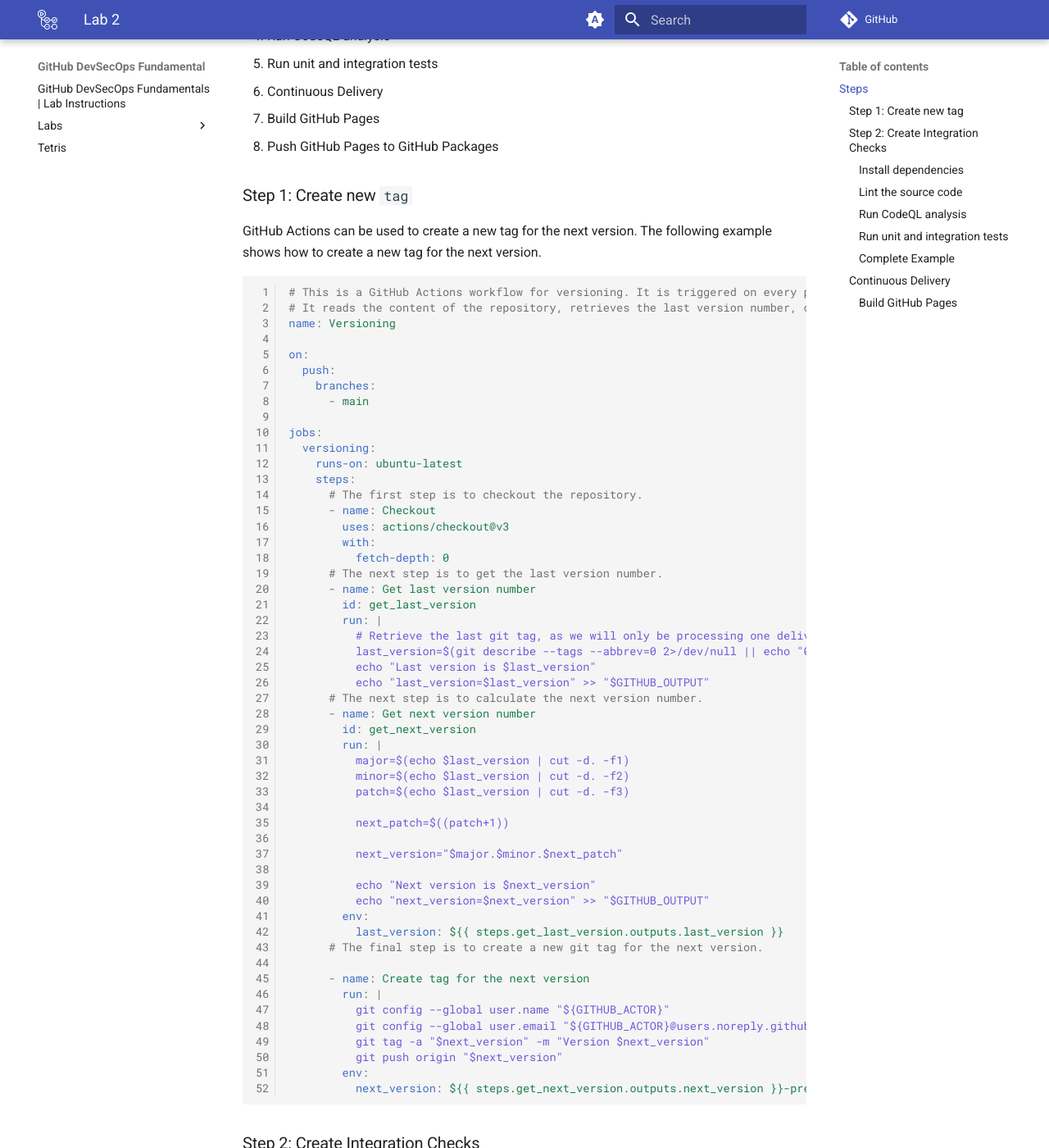
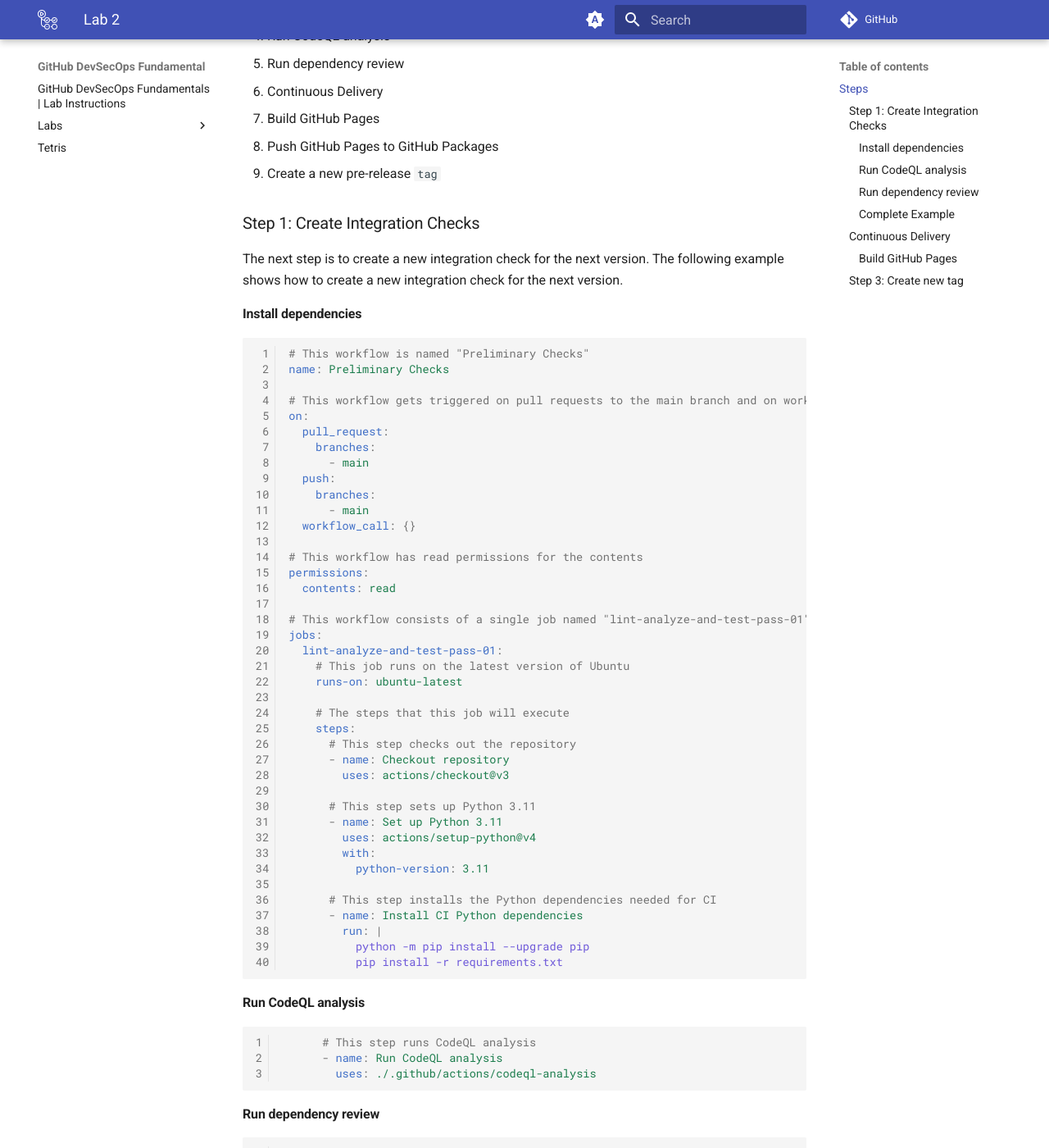
Before and after one commit to githubuniverseworkshops/github-devsecops-fundamentals, an MkDocs documentation site: the page built from docs/Software-Supply-Chain/REAMD.md, in a window 1280 px wide and 1400 px high, scrolled down 300 px. Shown: the whole window at 82% size. Built offline with MkDocs 1.6.1 and Material for MkDocs 9.7.7, drawn with Linux system fonts in a browser that asks for light colours; comment, search, counter and statistics services are not loaded; some of the changed text lies outside the part shown.

Commit message:
update workflow version

````diff
--- a/docs/Software-Supply-Chain/REAMD.md
+++ b/docs/Software-Supply-Chain/REAMD.md
@@ -3,75 +3,17 @@
 
 ## Steps
 
-1. Create a new `tag`
-2. Create Integration Checks
+1. Create Integration Checks
   - Install dependencies
+  - Lint the source code
   - Run CodeQL analysis
-  - Run unit and integration tests
-3. Continuous Delivery
+  - Run dependency review
+2. Continuous Delivery
   1. Build GitHub Pages
   2. Push GitHub Pages to GitHub Packages
+3. Create a new pre-release `tag`
 
-### Step 1: Create new `tag`
-
-GitHub Actions can be used to create a new tag for the next version. The following example shows how to create a new tag for the next version.
-
-```yaml
-# This is a GitHub Actions workflow for versioning. It is triggered on every push to the main branch.
-# It reads the content of the repository, retrieves the last version number, calculates the next version number, and creates a new git tag for the next version.
-name: Versioning
-
-on:
-  push:
-    branches:
-      - main
-
-jobs:
-  versioning:
-    runs-on: ubuntu-latest
-    steps:
-      # The first step is to checkout the repository.
-      - name: Checkout
-        uses: actions/checkout@v3
-        with:
-          fetch-depth: 0
-      # The next step is to get the last version number.
-      - name: Get last version number
-        id: get_last_version
-        run: |
-          # Retrieve the last git tag, as we will only be processing one delivery line.
-          last_version=$(git describe --tags --abbrev=0 2>/dev/null || echo "0.0.0")
-          echo "Last version is $last_version"
-          echo "last_version=$last_version" >> "$GITHUB_OUTPUT"
-      # The next step is to calculate the next version number.
-      - name: Get next version number
-        id: get_next_version
-        run: |
-          major=$(echo $last_version | cut -d. -f1)
-          minor=$(echo $last_version | cut -d. -f2)
-          patch=$(echo $last_version | cut -d. -f3)
-
-          next_patch=$((patch+1))
-
-          next_version="$major.$minor.$next_patch"
-
-          echo "Next version is $next_version"
-          echo "next_version=$next_version" >> "$GITHUB_OUTPUT"
-        env:
-          last_version: ${{ steps.get_last_version.outputs.last_version }}
-      # The final step is to create a new git tag for the next version.
-
-      - name: Create tag for the next version
-        run: |
-          git config --global user.name "${GITHUB_ACTOR}"
-          git config --global user.email "${GITHUB_ACTOR}@users.noreply.github.com"
-          git tag -a "$next_version" -m "Version $next_version"
-          git push origin "$next_version"
-        env:
-          next_version: ${{ steps.get_next_version.outputs.next_version }}-pre-release
-```
-
-### Step 2: Create Integration Checks
+### Step 1: Create Integration Checks
 
 The next step is to create a new integration check for the next version. The following example shows how to create a new integration check for the next version.
 
@@ -120,15 +62,6 @@
           pip install -r requirements.txt
 ```
 
-#### Lint the source code
-
-```yaml
-      # This step lints the Python source code
-      - name: Lint Python source
-        run: |
-          ruff check --format=github --select=E9,F63,F7,F82 --target-version=py311 .
-```
-
 #### Run CodeQL analysis
 
 ```yaml
@@ -136,14 +69,15 @@
       - name: Run CodeQL analysis
         uses: ./.github/actions/codeql-analysis
 ```
-
-#### Run unit and integration tests
+#### Run dependency review
 
 ```yaml
-      # This step runs unit and integration tests
-      - name: Run unit and integration tests
-        run: |
-          pytest --cov=ui/src ui/tests
+      # This step reviews the dependencies
+      - name: "Dependency Review"
+        uses: actions/dependency-review-action@v3
+        with:
+          config-file: >-
+            ./.github/dependency-review-config.yml
 ```
 
 #### Complete Example
@@ -265,3 +199,62 @@
       package-registry-owner: ${{ github.event.repository.owner.login }}
       package-registry-token: ${{ secrets.GITHUB_TOKEN }}
 ```
+
+### Step 3: Create new `tag`
+
+GitHub Actions can be used to create a new tag for the next version. The following example shows how to create a new tag for the next version.
+
+```yaml
+# This is a GitHub Actions workflow for versioning. It is triggered on every push to the main branch.
+# It reads the content of the repository, retrieves the last version number, calculates the next version number, and creates a new git tag for the next version.
+name: Versioning
+
+on:
+  push:
+    branches:
+      - main
+
+jobs:
+  versioning:
+    runs-on: ubuntu-latest
+    steps:
+      # The first step is to checkout the repository.
+      - name: Checkout
+        uses: actions/checkout@v3
+        with:
+          fetch-depth: 0
+      # The next step is to get the last version number.
+      - name: Get last version number
+        id: get_last_version
+        run: |
+          # Retrieve the last git tag, as we will only be processing one delivery line.
+          last_version=$(git describe --tags --abbrev=0 2>/dev/null || echo "0.0.0")
+          echo "Last version is $last_version"
+          echo "last_version=$last_version" >> "$GITHUB_OUTPUT"
+      # The next step is to calculate the next version number.
+      - name: Get next version number
+        id: get_next_version
+        run: |
+          major=$(echo $last_version | cut -d. -f1)
+          minor=$(echo $last_version | cut -d. -f2)
+          patch=$(echo $last_version | cut -d. -f3)
+
+          next_patch=$((patch+1))
+
+          next_version="$major.$minor.$next_patch"
+
+          echo "Next version is $next_version"
+          echo "next_version=$next_version" >> "$GITHUB_OUTPUT"
+        env:
+          last_version: ${{ steps.get_last_version.outputs.last_version }}
+      # The final step is to create a new git tag for the next version.
+
+      - name: Create tag for the next version
+        run: |
+          git config --global user.name "${GITHUB_ACTOR}"
+          git config --global user.email "${GITHUB_ACTOR}@users.noreply.github.com"
+          git tag -a "$next_version" -m "Version $next_version"
+          git push origin "$next_version"
+        env:
+          next_version: ${{ steps.get_next_version.outputs.next_version }}-pre-release
+```
````
Also changed, not shown: 1 other file.
